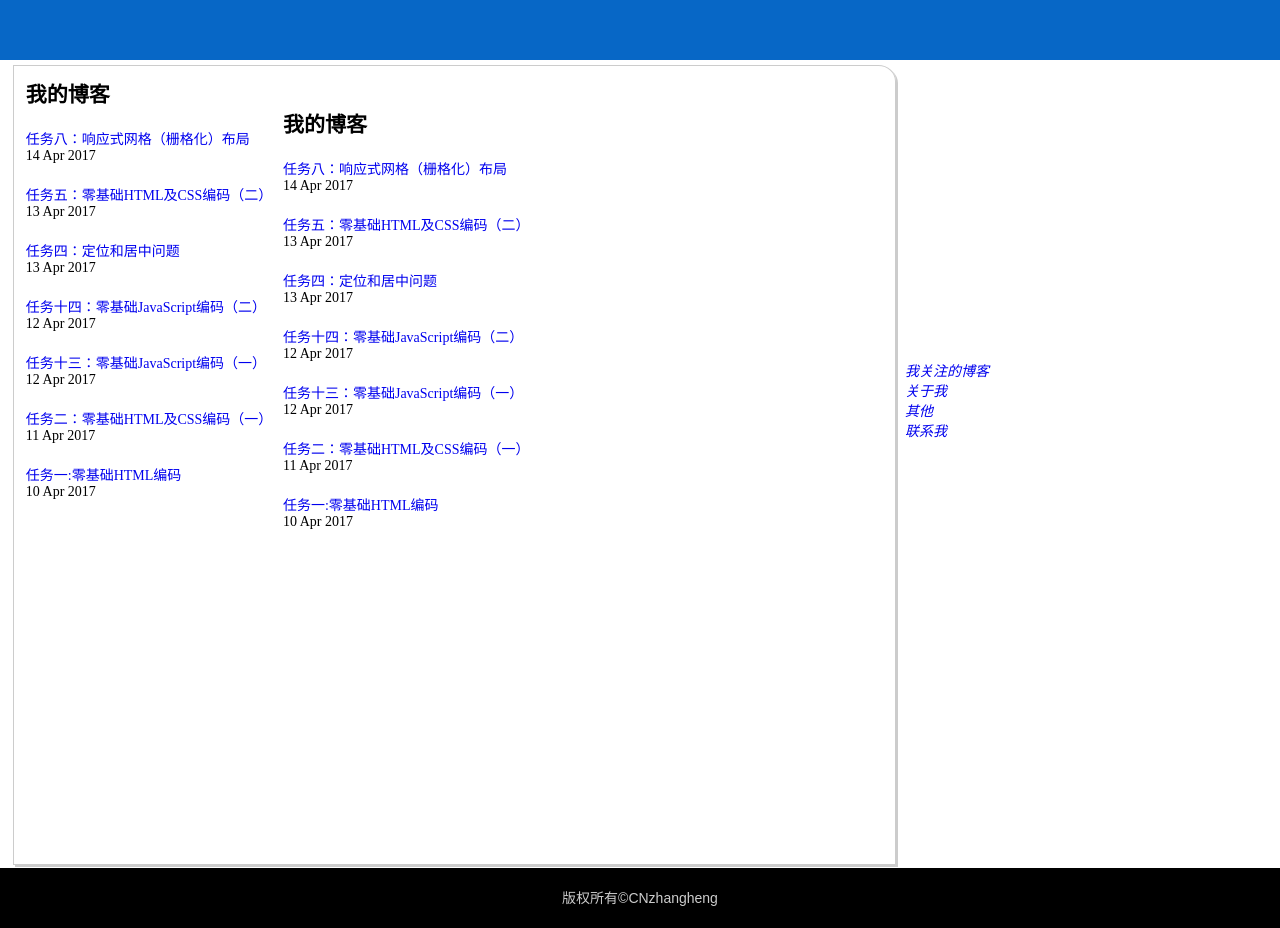
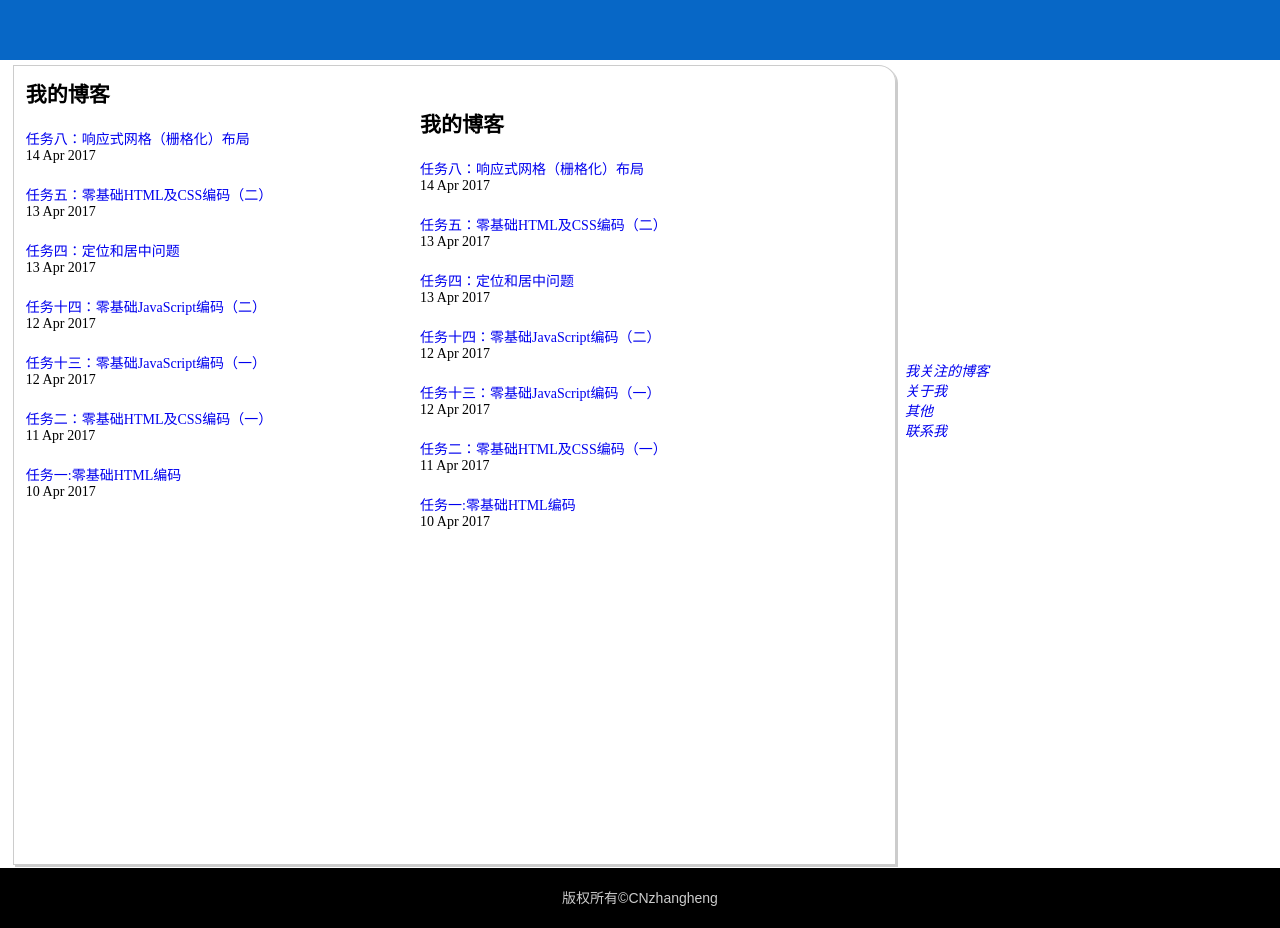
Before and after one commit to CNzhangheng/jekyll_demo, a Jekyll site: the page built from index.html, in a window 1280 px wide. Built offline with Jekyll 4.4.1, drawn with Linux system fonts in a browser that asks for light colours.

Commit message:
Update index.html

```diff
--- a/index.html
+++ b/index.html
@@ -4,7 +4,7 @@ title: 我的博客
 ---
 <style>
     .content-warp{
-        min-width:30%;
+        min-width:46%;
         float:left;
     }
 </style>
```
